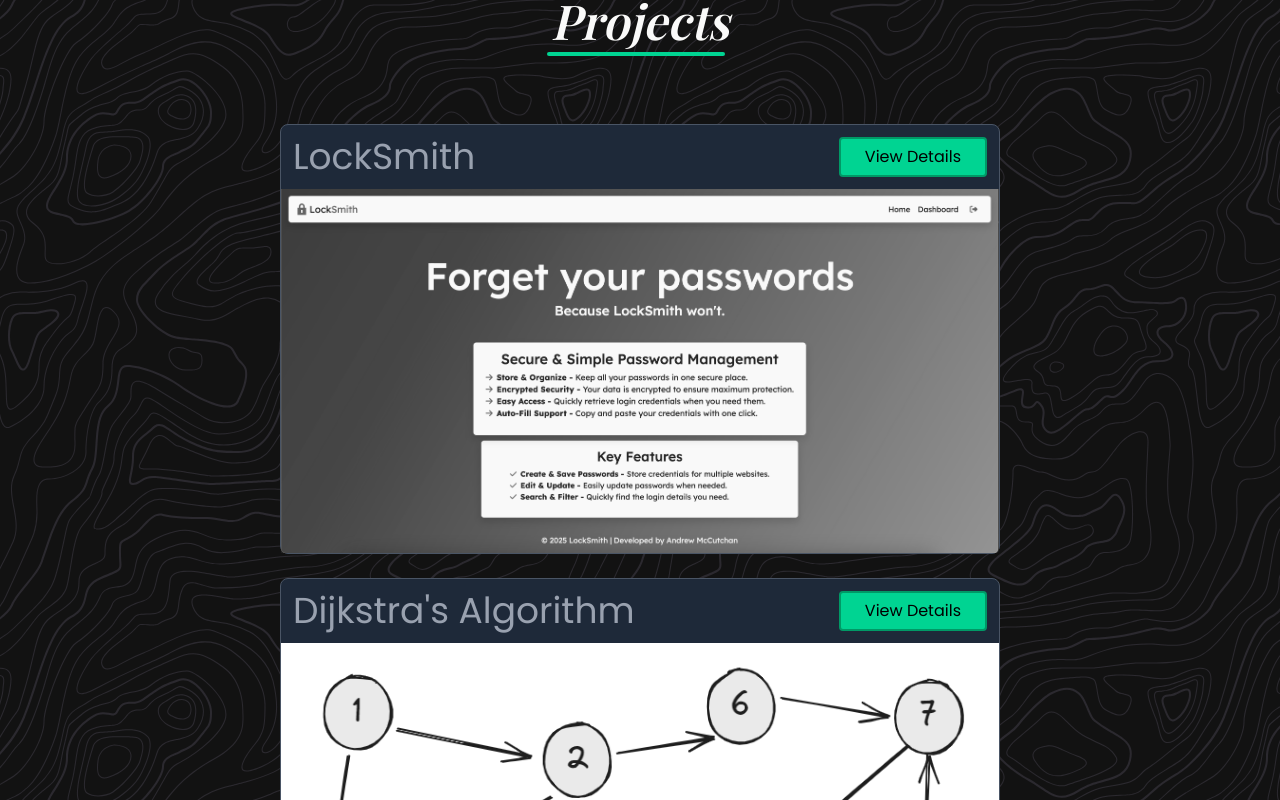
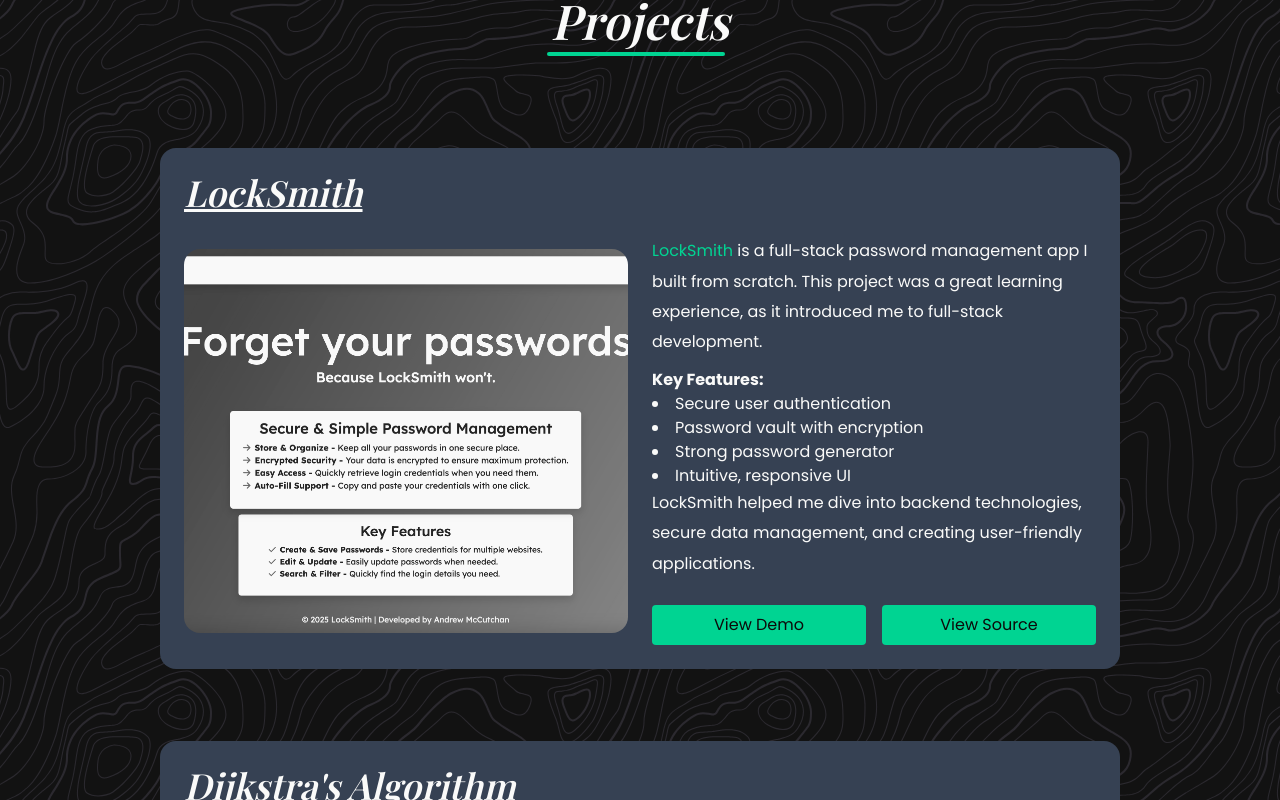
Before and after one commit to andmccutchan/Personal-Website, a React (Vite) app: page / in a window 1280 px wide. Shown: the part 1940-2740 px from the top of the page. Built offline with nearby package versions, Linux system fonts and the light colour scheme; a web font is replaced by a local one.

Commit message:
original project card

```diff
--- a/src/Components/ProjectCard.jsx
+++ b/src/Components/ProjectCard.jsx
@@ -5,76 +5,76 @@ const ProjectCard = ({ title, image, description, githubLink, liveDemo }) => {
   const handleOpen = () => {};
 
   return (
-    <div className="border border-gray-600 h-auto rounded-[8px] w-3/4 mx-auto bg-gray-800">
-      <div className="flex w-full p-3 justify-between">
-        <h3 className="text-gray-400 text-4xl">{title}</h3>
-        <a
-          className="flex justify-center items-center px-6 rounded border-2 border-emerald-600 bg-emerald-400 hover:bg-emerald-500"
-          href="/"
-        >
-          View Details
-        </a>
+    // <div className="border border-gray-600 h-auto rounded-[8px] w-3/4 mx-auto bg-gray-800">
+    //   <div className="flex w-full p-3 justify-between">
+    //     <h3 className="text-gray-400 text-4xl">{title}</h3>
+    //     <a
+    //       className="flex justify-center items-center px-6 rounded border-2 border-emerald-600 bg-emerald-400 hover:bg-emerald-500"
+    //       href="/"
+    //     >
+    //       View Details
+    //     </a>
+    //   </div>
+    //   <img
+    //     src={image}
+    //     alt={`${title} image`}
+    //     className="grayscale transition-all duration-300 hover:grayscale-0"
+    //   />
+    // </div>
+    <section className="my-6 bg-gray-700 p-6 rounded-2xl">
+      <div className="flex flex-col">
+        <h3 className="text-stone-50 text-4xl mb-6 secondary-font underline max-lg:text-center">
+          {title}
+        </h3>
+
+        <div className="flex flex-col sm:flex-row sm:gap-6">
+          {/* Project Image */}
+          <div className="flex items-center w-full sm:w-1/2 mb-4 sm:mb-0 max-lg:hidden">
+            <img
+              src={image}
+              alt={`${title} project screenshot`}
+              className="grayscale transition-all duration-300 ease-in-out hover:grayscale-0 w-full h-96 object-cover rounded-2xl "
+              aria-describedby={`description-${title}`}
+            />
+          </div>
+
+          {/* Project Description and Links */}
+          <div className="flex flex-col w-1/2 max-lg:w-full justify-between">
+            <div id={`description-${title}`} className="text-stone-50 mb-4">
+              {description}
+            </div>
+
+            <div className="flex flex-col sm:flex-row gap-2">
+              {/* Live Demo Button */}
+              {liveDemo && (
+                <a
+                  href={liveDemo}
+                  className="flex justify-center items-center text-center w-full sm:w-1/2 bg-emerald-400 text-stone-950 hover:bg-emerald-500 p-2 rounded"
+                  target="_blank"
+                  rel="noopener noreferrer"
+                  aria-label={`View live demo of ${title}`}
+                >
+                  View Demo
+                </a>
+              )}
+
+              {/* GitHub Link Button */}
+              <a
+                href={githubLink}
+                className={`${
+                  liveDemo ? "sm:w-1/2 sm:ml-2" : "w-full"
+                } flex justify-center items-center p-2 text-center bg-emerald-400 text-stone-950 hover:bg-emerald-500 hover:text-black rounded`}
+                target="_blank"
+                rel="noopener noreferrer"
+                aria-label={`View source code for ${title}`}
+              >
+                View Source
+              </a>
+            </div>
+          </div>
+        </div>
       </div>
-      <img
-        src={image}
-        alt={`${title} image`}
-        className="grayscale transition-all duration-300 hover:grayscale-0"
-      />
-    </div>
-    // <section className="my-6 bg-gray-700 p-6 rounded-2xl">
-    //   <div className="flex flex-col">
-    //     <h3 className="text-stone-50 text-4xl mb-6 secondary-font underline max-lg:text-center">
-    //       {title}
-    //     </h3>
-
-    //     <div className="flex flex-col sm:flex-row sm:gap-6">
-    //       {/* Project Image */}
-    //       <div className="flex items-center w-full sm:w-1/2 mb-4 sm:mb-0 max-lg:hidden">
-    //         <img
-    //           src={image}
-    //           alt={`${title} project screenshot`}
-    //           className="grayscale transition-all duration-300 ease-in-out hover:grayscale-0 w-full h-96 object-cover rounded-2xl "
-    //           aria-describedby={`description-${title}`}
-    //         />
-    //       </div>
-
-    //       {/* Project Description and Links */}
-    //       <div className="flex flex-col w-1/2 max-lg:w-full justify-between">
-    //         <div id={`description-${title}`} className="text-stone-50 mb-4">
-    //           {description}
-    //         </div>
-
-    //         <div className="flex flex-col sm:flex-row gap-2">
-    //           {/* Live Demo Button */}
-    //           {liveDemo && (
-    //             <a
-    //               href={liveDemo}
-    //               className="flex justify-center items-center text-center w-full sm:w-1/2 bg-emerald-400 text-stone-950 hover:bg-emerald-500 p-2 rounded"
-    //               target="_blank"
-    //               rel="noopener noreferrer"
-    //               aria-label={`View live demo of ${title}`}
-    //             >
-    //               View Demo
-    //             </a>
-    //           )}
-
-    //           {/* GitHub Link Button */}
-    //           <a
-    //             href={githubLink}
-    //             className={`${
-    //               liveDemo ? "sm:w-1/2 sm:ml-2" : "w-full"
-    //             } flex justify-center items-center p-2 text-center bg-emerald-400 text-stone-950 hover:bg-emerald-500 hover:text-black rounded`}
-    //             target="_blank"
-    //             rel="noopener noreferrer"
-    //             aria-label={`View source code for ${title}`}
-    //           >
-    //             View Source
-    //           </a>
-    //         </div>
-    //       </div>
-    //     </div>
-    //   </div>
-    // </section>
+    </section>
   );
 };
 
```
